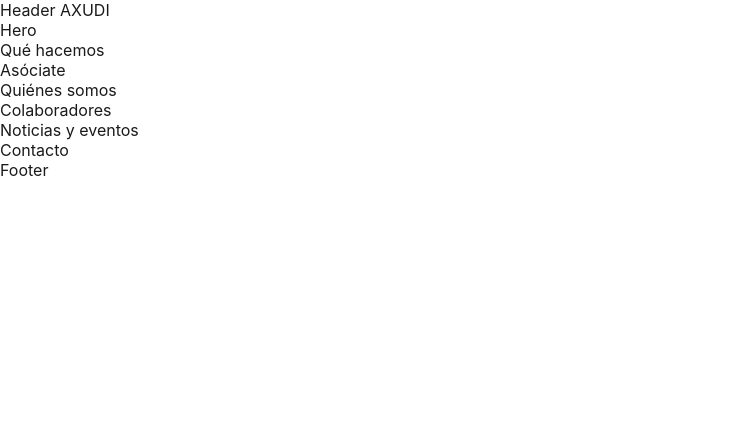
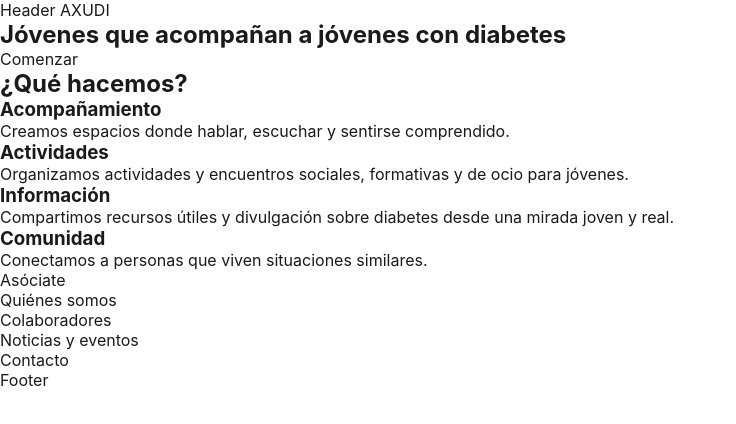
Before and after one commit to Axudi-asociacion/Axudi-web, a React (Vite) app: page / in a window 1280 px wide. Shown: the top 424 px of the page, without its empty margins (0-736 px from the left). Built offline with nearby package versions, Linux system fonts and the light colour scheme.

Commit message:
hero and what we do

```diff
--- a/src/App.jsx
+++ b/src/App.jsx
@@ -1,4 +1,5 @@
-
+import Hero from './components/Hero/Hero';
+import WhatWeDo from './components/WhatWeDo/WhatWeDo';
 
 function App() {
   return (
@@ -6,8 +7,10 @@
       <header>Header AXUDI</header>
 
       <main>
-        <section>Hero</section>
-        <section>Qué hacemos</section>
+        <Hero />
+        <WhatWeDo />
+
+
         <section>Asóciate</section>
         <section>Quiénes somos</section>
         <section>Colaboradores</section>
--- /dev/null
+++ b/src/components/Card/Card.jsx
@@ -0,0 +1,25 @@
+import './Card.scss';
+
+function Card({ title, image, alt, text }) {
+  return (
+    <article className="card">
+
+      <h3 className="card__title">
+        {title}
+      </h3>
+
+      <img
+        className="card__image"
+        src={image}
+        alt={alt}
+      />
+
+      <p className="card__text">
+        {text}
+      </p>
+
+    </article>
+  );
+}
+
+export default Card;
--- /dev/null
+++ b/src/components/Hero/Hero.jsx
@@ -0,0 +1,24 @@
+//import './Hero.scss';
+
+function Hero() {
+  return (
+
+    <section className="hero">
+
+        <div className="hero__left">
+            <h1 className="hero__title">Jóvenes que acompañan a jóvenes con diabetes</h1>
+            <a href="#about" className="hero__button hero__button--primary" aria-label="Ir a la sección sobre AXUDI">Comenzar</a>
+        </div>
+
+
+        <div className="hero__right">
+            <div className="hero__decoration"></div>
+             <div className="hero__image"> </div>
+
+        </div>
+    </section>
+
+  );
+}
+
+export default Hero;
--- /dev/null
+++ b/src/components/WhatWeDo/WhatWeDo.jsx
@@ -0,0 +1,45 @@
+import Card from '../Card/Card';
+//import './WhatWeDo.scss';
+
+function WhatWeDo() {
+  return (
+    <section className="what-we-do">
+      <div className="what-we-do__decoration"></div>
+      <div className="what-we-do__logo"></div>
+
+      <h2 className="what-we-do__title">¿Qué hacemos?</h2>
+
+      <div className="what-we-do__cards">
+        <Card
+          title="Acompañamiento"
+          text="Creamos espacios donde hablar, escuchar y sentirse comprendido."
+          image=""
+          alt=""
+        />
+
+        <Card
+          title="Actividades"
+          text="Organizamos actividades y encuentros sociales, formativas y de ocio para jóvenes."
+          image=""
+          alt=""
+        />
+
+        <Card
+          title="Información"
+          text="Compartimos recursos útiles y divulgación sobre diabetes desde una mirada joven y real."
+          image=""
+          alt=""
+        />
+
+        <Card
+          title="Comunidad"
+          text="Conectamos a personas que viven situaciones similares."
+          image=""
+          alt=""
+        />
+      </div>
+    </section>
+  );
+}
+
+export default WhatWeDo;
```
Also changed, not shown: src/components/Card/Card.scss (added).
